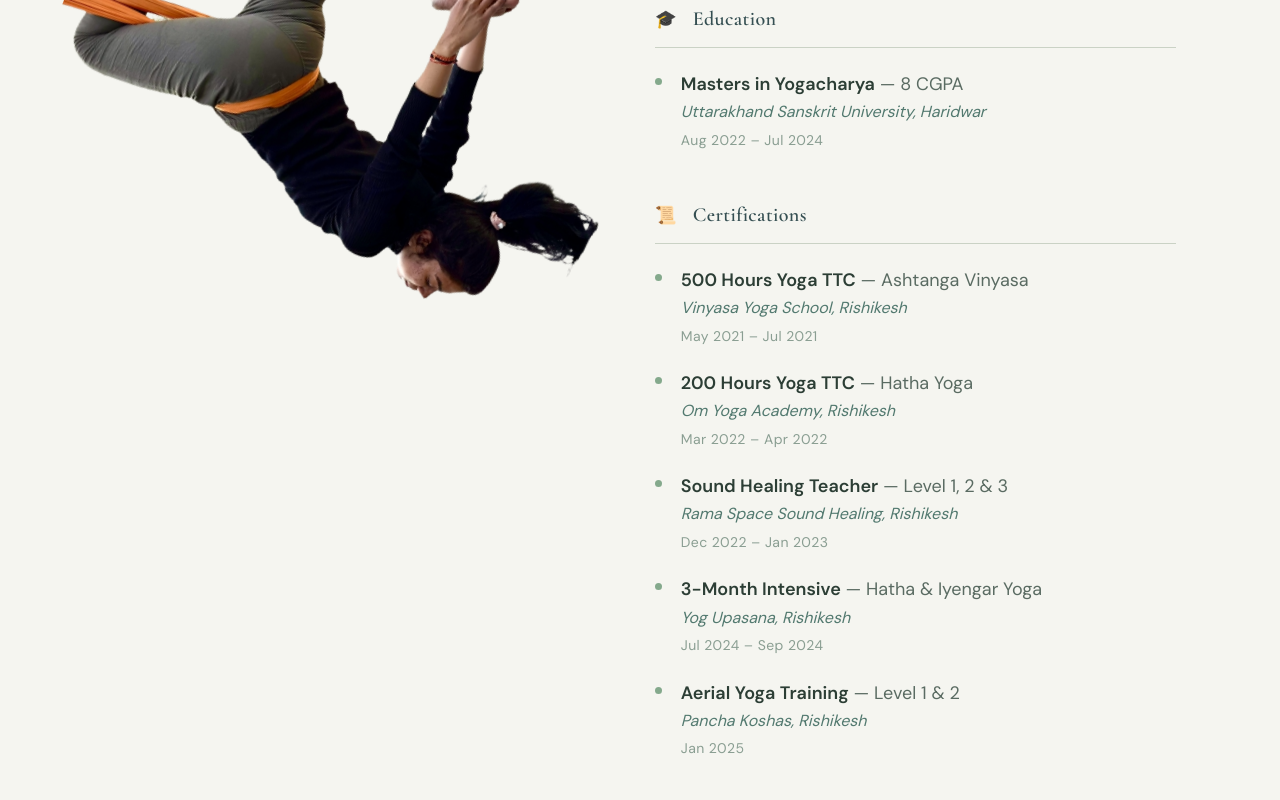
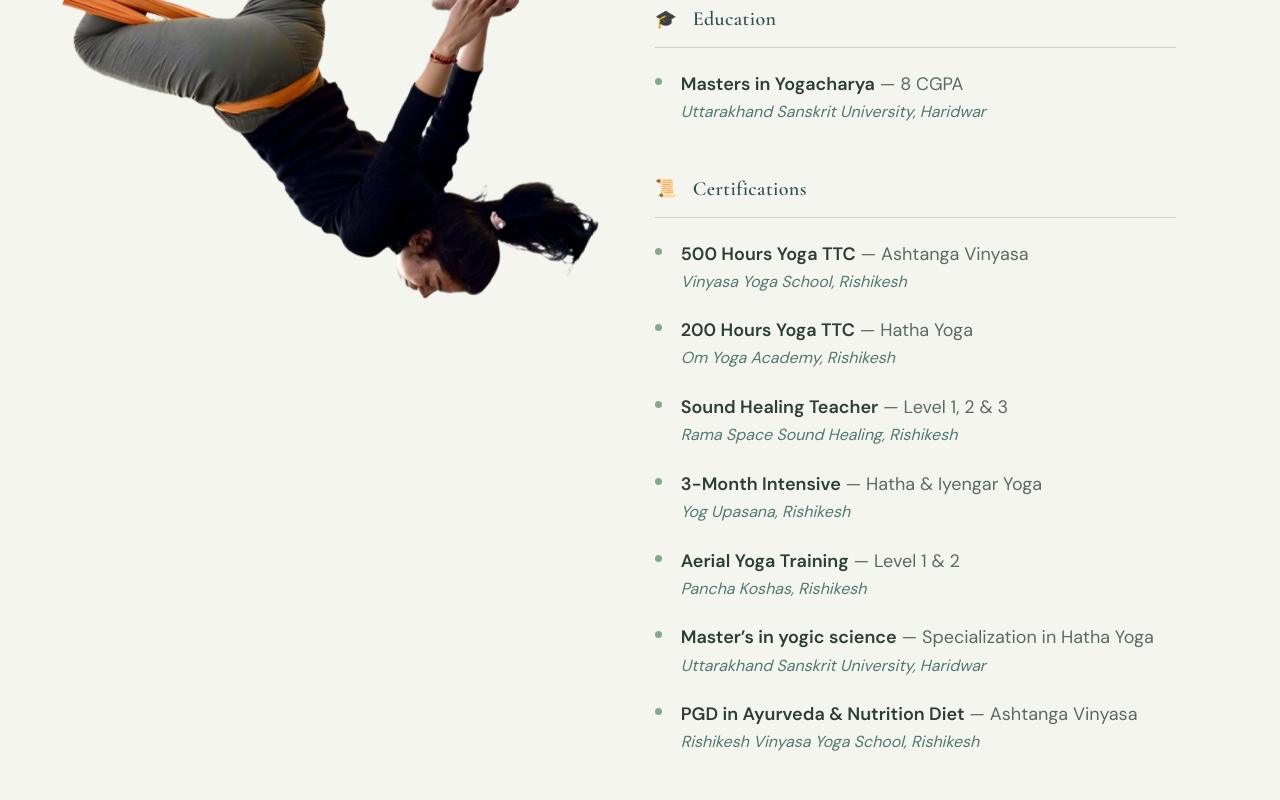
Before and after one commit to karangerrard/yogsadhanawithritu, a React (Vite) app: page / in a window 1280 px wide. Shown: the part 1160-1960 px from the top of the page. Built offline with nearby package versions, Linux system fonts and the light colour scheme; no server answers.

Commit message:
Added 2 more qualifications and removed the duration sub section

```diff
--- a/src/features/about/AboutSection.tsx
+++ b/src/features/about/AboutSection.tsx
@@ -219,7 +219,6 @@ export function AboutSection(): JSX.Element {
                   key={i}
                   institution={e.institution}
                   qualification={e.role}
-                  period={e.period}
                 />
               ))}
             </div>
--- a/src/features/about/about.config.ts
+++ b/src/features/about/about.config.ts
@@ -31,7 +31,6 @@ export const aboutConfig = {
       institution: 'Uttarakhand Sanskrit University, Haridwar',
       qualification: 'Masters in Yogacharya',
       detail: '8 CGPA',
-      period: 'Aug 2022 – Jul 2024',
     },
   ],
 
@@ -40,39 +39,43 @@ export const aboutConfig = {
       institution: 'Vinyasa Yoga School, Rishikesh',
       qualification: '500 Hours Yoga TTC',
       detail: 'Ashtanga Vinyasa',
-      period: 'May 2021 – Jul 2021',
     },
     {
       institution: 'Om Yoga Academy, Rishikesh',
       qualification: '200 Hours Yoga TTC',
       detail: 'Hatha Yoga',
-      period: 'Mar 2022 – Apr 2022',
     },
     {
       institution: 'Rama Space Sound Healing, Rishikesh',
       qualification: 'Sound Healing Teacher',
       detail: 'Level 1, 2 & 3',
-      period: 'Dec 2022 – Jan 2023',
     },
     {
       institution: 'Yog Upasana, Rishikesh',
       qualification: '3-Month Intensive',
       detail: 'Hatha & Iyengar Yoga',
-      period: 'Jul 2024 – Sep 2024',
     },
     {
       institution: 'Pancha Koshas, Rishikesh',
       qualification: 'Aerial Yoga Training',
       detail: 'Level 1 & 2',
-      period: 'Jan 2025',
     },
+    {
+      institution: 'Uttarakhand Sanskrit University, Haridwar',
+      qualification: 'Master’s in yogic science',
+      detail: 'Specialization in Hatha Yoga',
+    },
+    {
+      institution: 'Rishikesh Vinyasa Yoga School, Rishikesh',
+      qualification: 'PGD in Ayurveda & Nutrition Diet',
+      detail: 'Ashtanga Vinyasa',
+    }
   ],
 
   experience: [
     {
       institution: 'Rishikesh Vinyasa Yoga School, Rishikesh',
       role: 'Assistant Teacher',
-      period: '',
     },
   ],
 }
```
